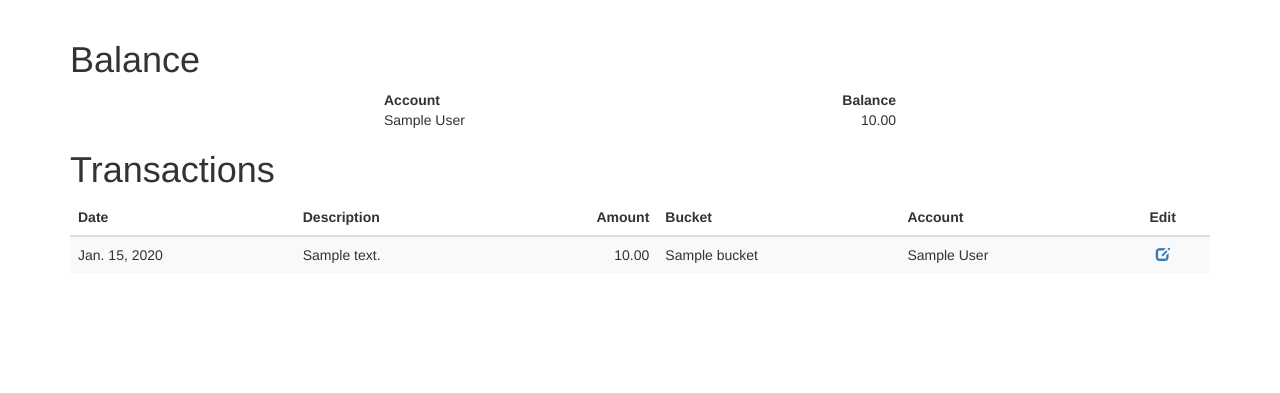
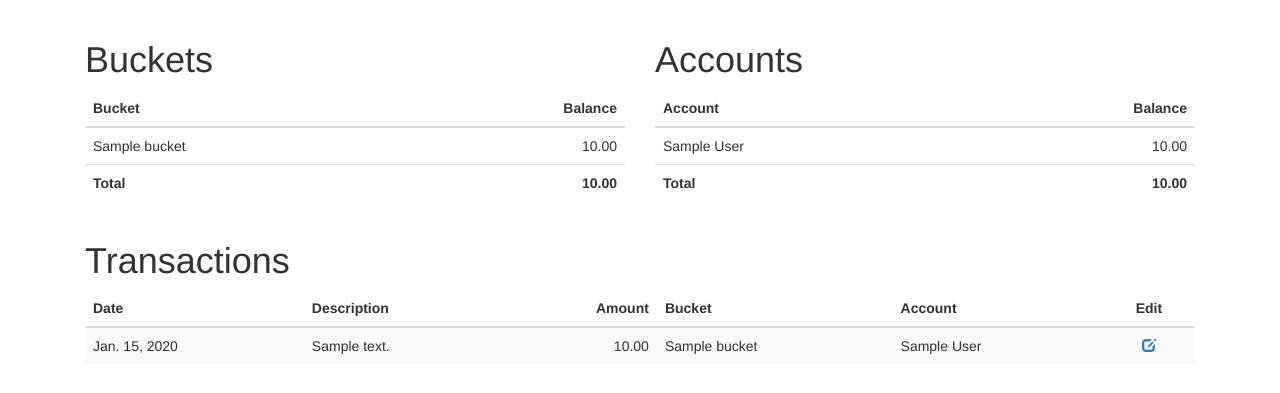
Before and after one commit to thyagostall/prudget, a Django app: page /dashboard/ in a window 1280 px wide. Shown: the part 51-444 px from the top of the page. Run offline with Django 3.2, Linux system fonts and the light colour scheme; a user stored in the database is signed in; tables that the repository leaves empty hold one stand-in row (values such as "Sample post"); some libraries are stand-ins or nearby versions.

Commit message:
Buckets and accounts on dashboard with their total balance

```diff
--- a/templates/transactions/bucket_list.html
+++ b/templates/transactions/bucket_list.html
@@ -33,7 +33,7 @@
         <tfoot>
         <tr>
             <th class="table-cell-title">Total</th>
-            <th class="table-cell-currency">{{ total|floatformat:2 }}</th>
+            <th class="table-cell-currency">{{ bucket_total|floatformat:2 }}</th>
             <th></th>
         </tr>
         </tfoot>
--- a/templates/transactions/dashboard.html
+++ b/templates/transactions/dashboard.html
@@ -2,9 +2,41 @@
 
 {% block content %}
 
-    <h1>Balance</h1>
+    <div class="col-md-6">
 
-    <table class="table-half-width">
+        <h1>Buckets</h1>
+
+        <table class="table">
+            <thead>
+            <tr>
+                <th class="table-cell-title">Bucket</th>
+                <th class="table-cell-currency">Balance</th>
+            </tr>
+
+            </thead>
+            <tbody>
+            {% for bucket in buckets %}
+                <tr>
+                    <td class="table-cell-title">{{ bucket }}</td>
+                    <td class="table-cell-currency">{{ bucket.balance|floatformat:2 }}</td>
+                </tr>
+            {% endfor %}
+            </tbody>
+            <tfoot>
+            <tr>
+                <th class="table-cell-title">Total</th>
+                <th class="table-cell-currency">{{ bucket_total|floatformat:2 }}</th>
+            </tr>
+            </tfoot>
+        </table>
+
+    </div>
+
+    <div class="col-md-6">
+
+        <h1>Accounts</h1>
+
+        <table class="table">
             <thead>
             <tr>
                 <th class="table-cell-title">Account</th>
@@ -20,11 +52,22 @@
                 </tr>
             {% endfor %}
             </tbody>
+            <tfoot>
+            <tr>
+                <th class="table-cell-title">Total</th>
+                <th class="table-cell-currency">{{ account_total|floatformat:2 }}</th>
+            </tr>
+            </tfoot>
         </table>
+
+    </div>
+
+
+    <div class="col-md-12">
 
         <h1>Transactions</h1>
 
-    <table class="table-full-width table table-striped">
+        <table class="table table-striped">
             <thead>
             <tr>
                 <th class="table-cell-title">Date</th>
@@ -50,4 +93,6 @@
             </tbody>
         </table>
 
+    </div>
+
 {% endblock content %}
--- a/transactions/views/views.py
+++ b/transactions/views/views.py
@@ -76,7 +76,7 @@ class ListBucketView(LoginRequiredMixin, ListView):
     def get_context_data(self, *, object_list=None, **kwargs):
         context_data = super().get_context_data(object_list=object_list, **kwargs)
         total = services.get_query_set_balance(self.get_queryset())
-        return {**context_data, 'total': total}
+        return {**context_data, 'bucket_total': total}
 
     def get_queryset(self):
         return super().get_queryset().filter(owner=self.request.user)
@@ -222,10 +222,19 @@ def update_transaction(request, pk):
 @login_required
 def dashboard(request):
     transactions = Transaction.objects.filter(owner=request.user).order_by('-date', '-id')
+
+    buckets = Bucket.objects.filter(owner=request.user)
     accounts = Account.objects.filter(owner=request.user)
+
+    bucket_total = services.get_query_set_balance(buckets)
+    account_total = services.get_query_set_balance(accounts)
 
     context = {
         'transactions': transactions,
+        'buckets': buckets,
         'accounts': accounts,
+
+        'bucket_total': bucket_total,
+        'account_total': account_total,
     }
     return render(request, 'transactions/dashboard.html', context=context)
```
Lines whose indentation alone changed are shown as unchanged.
